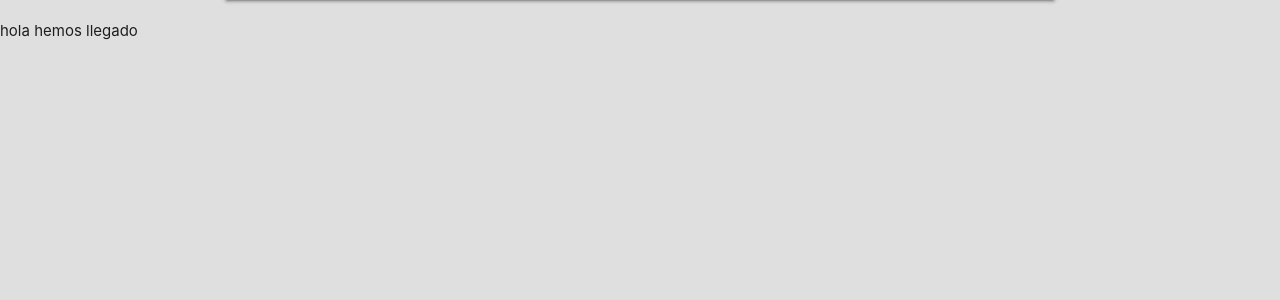
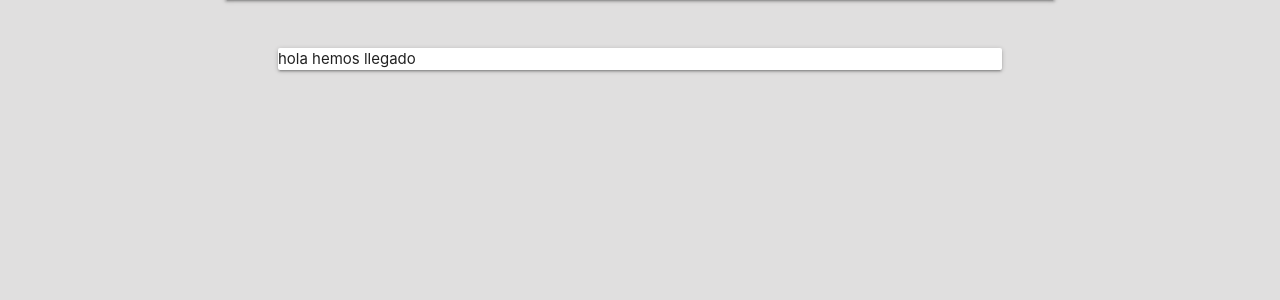
Before and after one commit to andresuribe9420/ZooPruebaTecnica, a PHP site: page / in a window 1280 px wide. Shown: the part 84-384 px from the top of the page. Run offline with PHP 8.4, Linux system fonts and the light colour scheme.

Commit message:
test Home

```diff
--- a/controllers/errorPage.php
+++ b/controllers/errorPage.php
@@ -9,6 +9,7 @@
         }
 
         public function index(){
+            $this->view->render('estructura/header');
             $this->view->mensaje = "Error al cargar el componente";
             $this->view->render('error/index');
         }
--- a/views/estructura/header.php
+++ b/views/estructura/header.php
@@ -22,7 +22,7 @@
             <div class="col s2"> </div>
             <div class="col s8">
                 <nav>
-                    <div class="nav-wrapper #1565c0 blue darken-3">
+                    <div class="nav-wrapper  #1565c0 blue darken-3">
                         <ul id="nav-mobile" class="right hide-on-med-and-down">
                             <li><a href="">Animales</a></li>
                             <li><a href="">Cuidadores</a></li>
--- a/views/main/index.php
+++ b/views/main/index.php
@@ -1 +1,11 @@
-hola hemos llegado
+<div class="row"></div>
+<div class="container">
+    <div class="row">
+        <div class="col s1"></div>
+        <div class="col s10">
+            <div class="card ">
+                hola hemos llegado
+            </div>
+        </div>
+    </div>
+</div>
```
